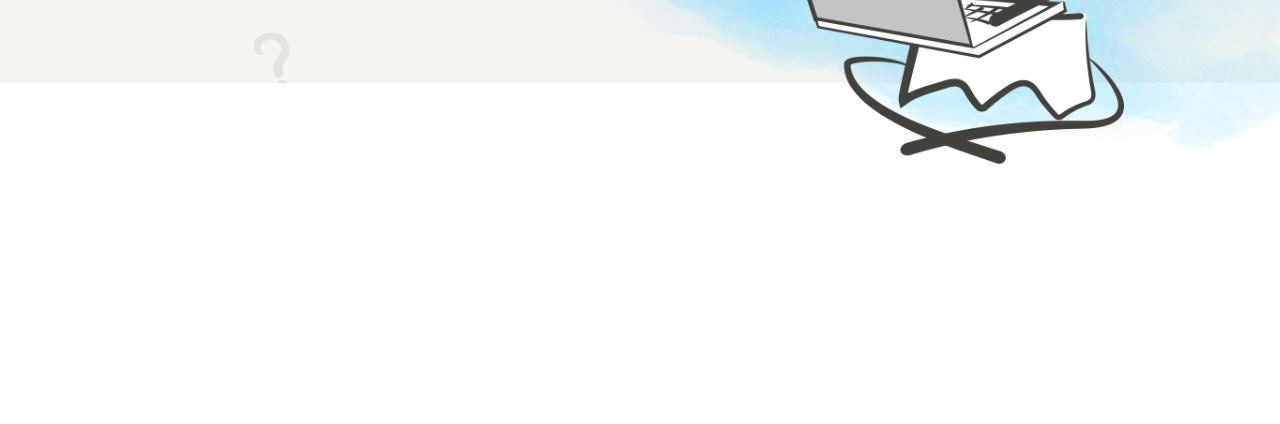
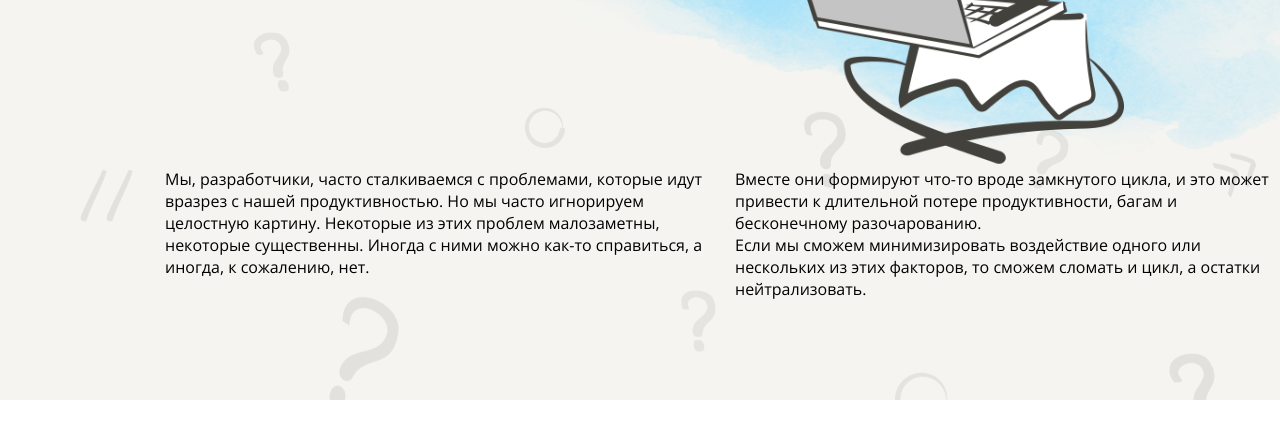
Before and after one commit to DenisPonomarev/layout-designer-project-58, a website: page src/index.html in a window 1280 px wide. Shown: the part 376-800 px from the top of the page. Drawn offline with Linux system fonts and the light colour scheme.

Commit message:
Добавил описание в секцию заголовка.

```diff
--- a/src/index.html
+++ b/src/index.html
@@ -16,6 +16,21 @@
             <span class="orange-text">Когнитивные<br>искажения</span><br>в программировании
         </h1>
         <img class="coding-man-img zi0" src="images/main.png" alt="программирующий человека">
+        <div class="header-description flex">
+            <div class="basis-half">
+                <p>
+                    Мы, разработчики, часто сталкиваемся с проблемами, которые идут вразрез с нашей продуктивностью. Но
+                    мы часто игнорируем целостную картину. Некоторые из этих проблем малозаметны, некоторые существенны.
+                    Иногда с ними можно как-то справиться, а иногда, к сожалению, нет.
+                </p>
+            </div>
+            <div class="basis-half">
+                <p>Вместе они формируют что-то вроде замкнутого цикла, и это может привести к длительной потере
+                    продуктивности, багам и бесконечному разочарованию.</p>
+                <p>Если мы сможем минимизировать воздействие одного или нескольких из этих факторов, то сможем сломать и
+                    цикл, а остатки нейтрализовать.</p>
+            </div>
+        </div>
     </header>
     <section></section>
     <nav></nav>
--- a/src/styles/style.css
+++ b/src/styles/style.css
@@ -65,6 +65,7 @@ h3 {
 }
 
 .page-default {
+  font-weight: 400;
   font-family: "Open Sans", sans-serif;
 }
 
@@ -116,3 +117,17 @@ h3 {
 .zi1 {
   z-index: 1;
 }
+
+.flex {
+  display: flex;
+
+  column-gap: 30px;
+}
+
+.basis-half {
+  flex-basis: 50%;
+}
+
+.header-description {
+  margin-top: 185px;
+}
```
